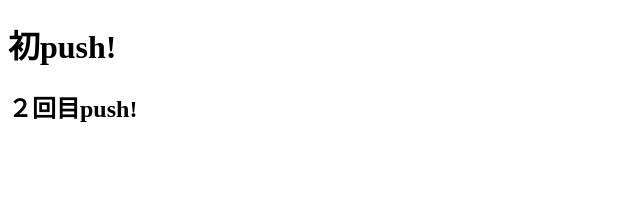
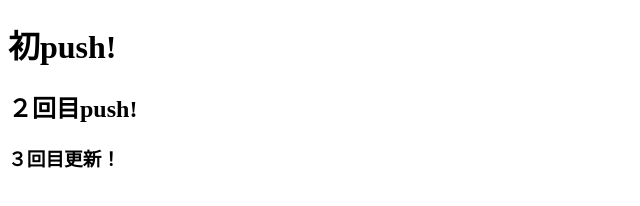
Before and after one commit to yasuhiro-tomioka/github_test, a plain HTML site: page index.html in a window 1280 px wide. Shown: the whole page, without its empty margins (0-640 px from the left). Drawn offline with Linux system fonts and the light colour scheme.

Commit message:
3rd_push

```diff
--- a/index.html
+++ b/index.html
@@ -10,6 +10,7 @@
 <body>
     <h1>初push!</h1>
     <h2>２回目push!</h2>
+    <h3>３回目更新！</h3>
 </body>
 
 </html>
```
